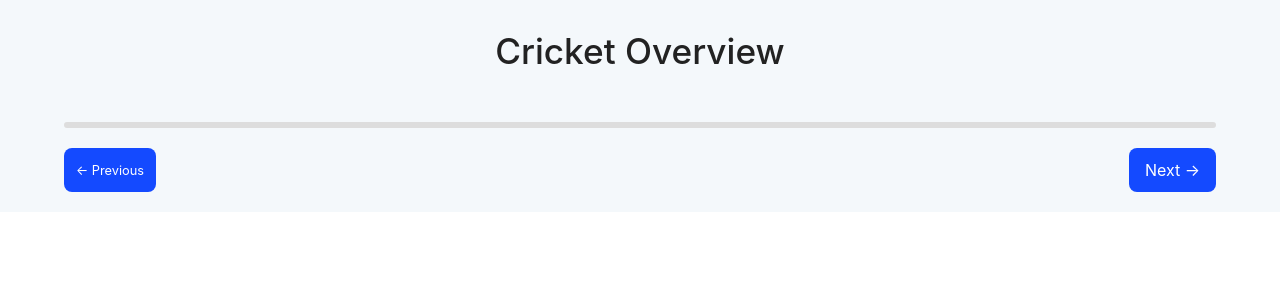
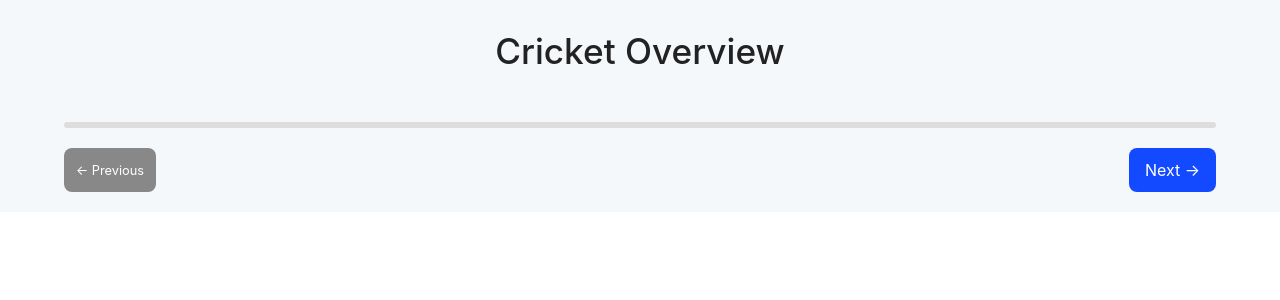
Before and after one commit to ltxom/COMS4170-Cricket-Dismissals, a Flask app: template templates/overview.html in a window 1280 px wide. Shown: the part 78-378 px from the top of the page. Run offline with Flask 3, Linux system fonts and the light colour scheme; the template is opened without the code that fills it, so the values that code supplies are empty; some libraries are stand-ins or nearby versions.

Commit message:
Previous button color change

```diff
--- a/templates/overview.html
+++ b/templates/overview.html
@@ -44,7 +44,7 @@
 
         <!-- Navigation Buttons -->
         <div class="nav-buttons">
-            <button id="prevBtn" onclick="prevSlide()">← Previous</button>
+            <button id="prevBtn" class="secondary-button " onclick="prevSlide()">← Previous</button>
             <button id="nextBtn" onclick="nextSlide()">Next →</button>
         </div>
 
```
